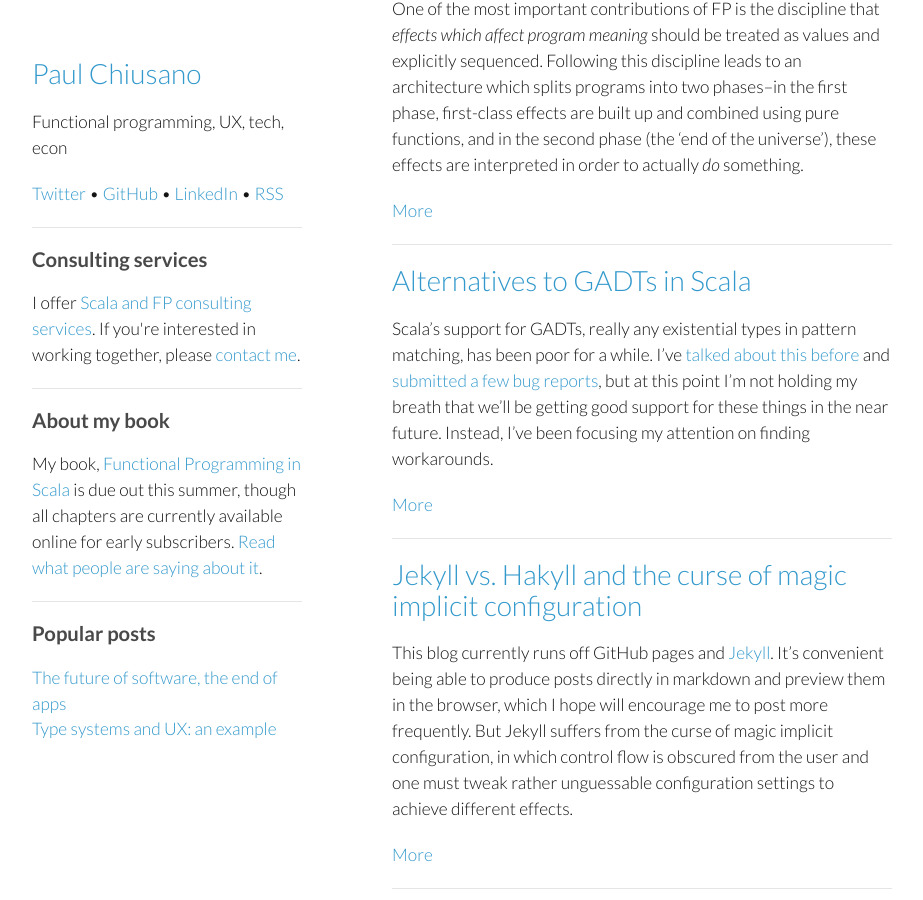
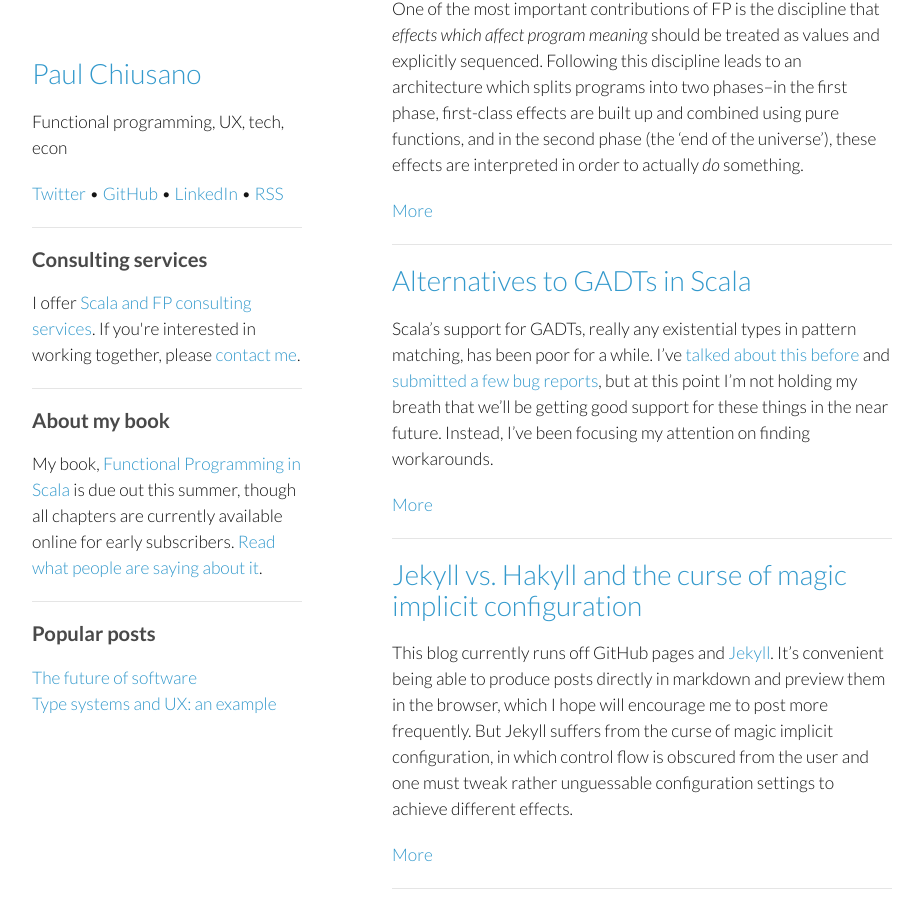
Before and after one commit to pchiusano/pchiusano.github.io, a Jekyll site: the page built from index.html, in a window 1280 px wide and 900 px high, scrolled down 411 px. Shown: the whole window, without its empty margins (178-1101 px from the left). Built offline with Jekyll 4.4.1, drawn with Linux system fonts in a browser that asks for light colours; the list of posts is cut into pages by our own code.

Commit message:
Update header.html

```diff
--- a/_includes/header.html
+++ b/_includes/header.html
@@ -29,6 +29,6 @@
         </p>
         <hr/>
         <h3>Popular posts</h3>
-        <a href="/2013-05-22/future-of-software.html">The future of software, the end of apps</a><br/>
+        <a href="/2013-05-22/future-of-software.html">The future of software</a><br/>
         <a href="/2013-09-10/type-systems-and-ux-example.html">Type systems and UX: an example</a>
       </header>
```
